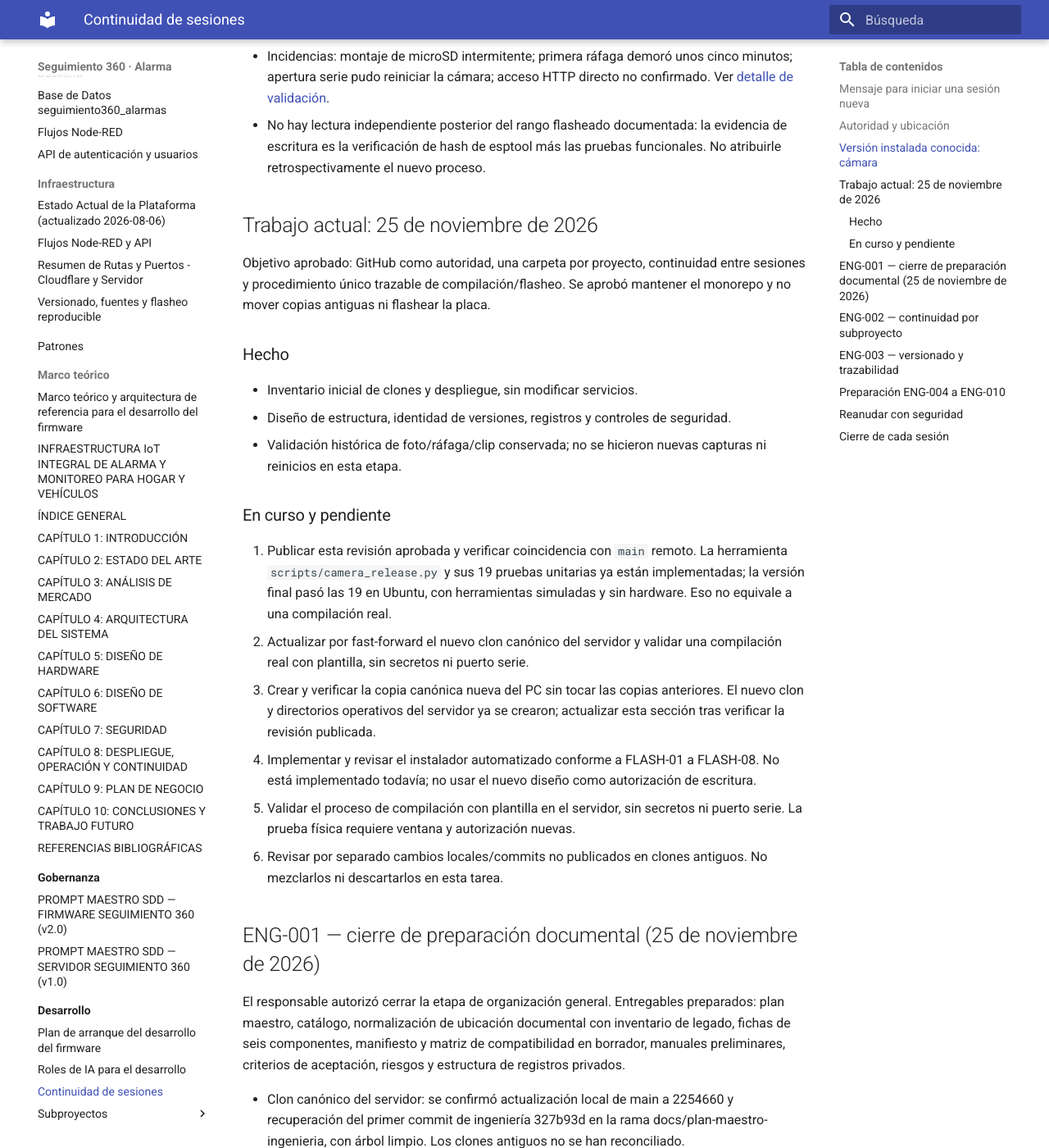
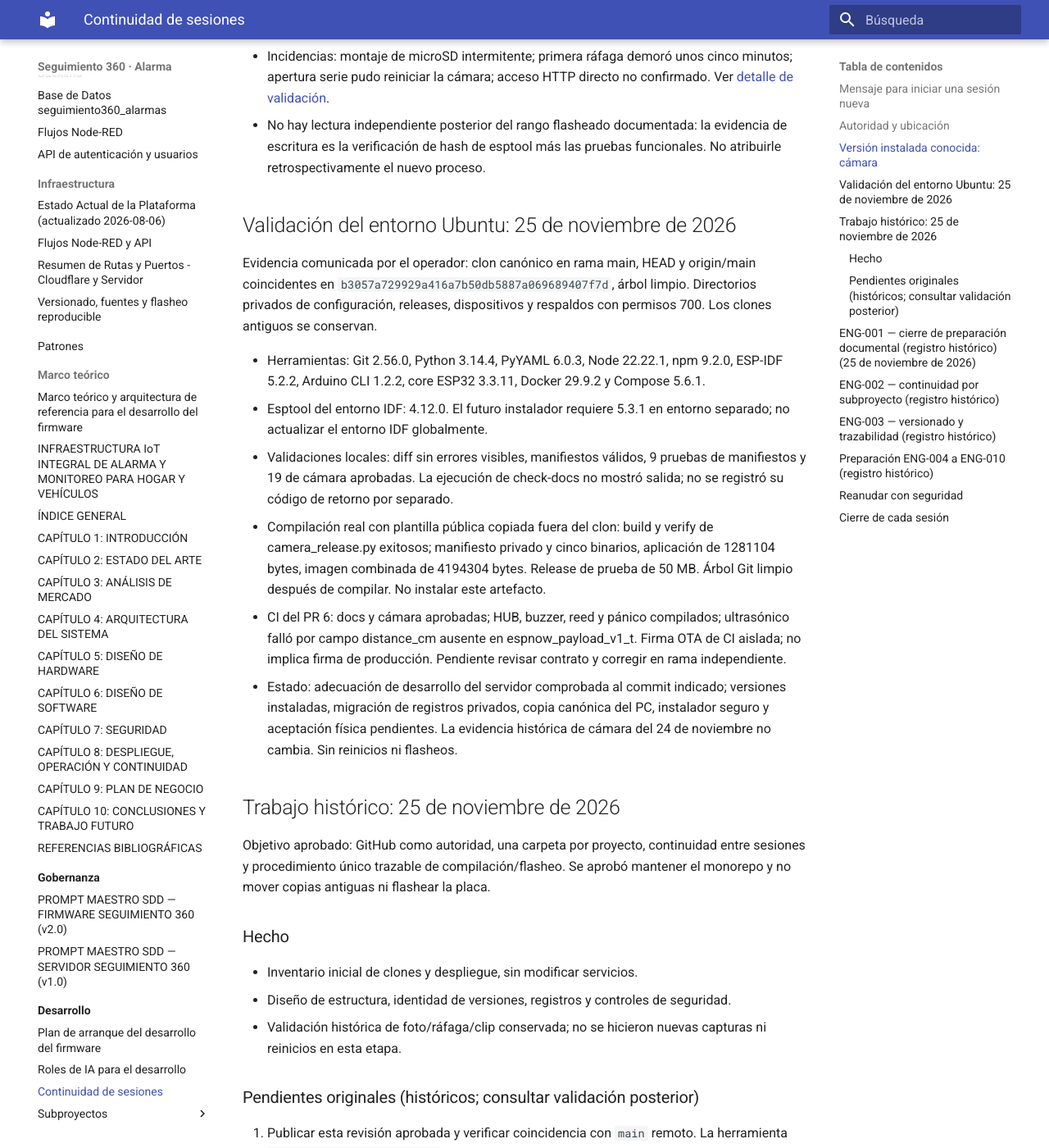
Before and after one commit to khalifa63/seguimiento360-alarma, an MkDocs documentation site: the page built from docs/desarrollo/CONTINUIDAD.md, in a window 1280 px wide and 1400 px high, scrolled down 1440 px. Shown: the whole window at 82% size. Built offline with MkDocs 1.6.1 and Material for MkDocs 9.7.7, drawn with Linux system fonts in a browser that asks for light colours; some of the changed text lies outside the part shown.

Commit message:
docs: registrar validación local de Ubuntu y release de cámara

```diff
--- a/docs/desarrollo/CONTINUIDAD.md
+++ b/docs/desarrollo/CONTINUIDAD.md
@@ -27,7 +27,18 @@ Copia este mensaje y adjunta este archivo, o pide leer su versión actual en Git
 - Incidencias: montaje de microSD intermitente; primera ráfaga demoró unos cinco minutos; apertura serie pudo reiniciar la cámara; acceso HTTP directo no confirmado. Ver [detalle de validación](../firmware/esp32cam-evidence.md).
 - No hay lectura independiente posterior del rango flasheado documentada: la evidencia de escritura es la verificación de hash de esptool más las pruebas funcionales. No atribuirle retrospectivamente el nuevo proceso.
 
-## Trabajo actual: 25 de noviembre de 2026
+## Validación del entorno Ubuntu: 25 de noviembre de 2026
+
+Evidencia comunicada por el operador: clon canónico en rama main, HEAD y origin/main coincidentes en `b3057a729929a416a7b50db5887a069689407f7d`, árbol limpio. Directorios privados de configuración, releases, dispositivos y respaldos con permisos 700. Los clones antiguos se conservan.
+
+- Herramientas: Git 2.56.0, Python 3.14.4, PyYAML 6.0.3, Node 22.22.1, npm 9.2.0, ESP-IDF 5.2.2, Arduino CLI 1.2.2, core ESP32 3.3.11, Docker 29.9.2 y Compose 5.6.1.
+- Esptool del entorno IDF: 4.12.0. El futuro instalador requiere 5.3.1 en entorno separado; no actualizar el entorno IDF globalmente.
+- Validaciones locales: diff sin errores visibles, manifiestos válidos, 9 pruebas de manifiestos y 19 de cámara aprobadas. La ejecución de check-docs no mostró salida; no se registró su código de retorno por separado.
+- Compilación real con plantilla pública copiada fuera del clon: build y verify de camera_release.py exitosos; manifiesto privado y cinco binarios, aplicación de 1281104 bytes, imagen combinada de 4194304 bytes. Release de prueba de 50 MB. Árbol Git limpio después de compilar. No instalar este artefacto.
+- CI del PR 6: docs y cámara aprobadas; HUB, buzzer, reed y pánico compilados; ultrasónico falló por campo distance_cm ausente en espnow_payload_v1_t. Firma OTA de CI aislada; no implica firma de producción. Pendiente revisar contrato y corregir en rama independiente.
+- Estado: adecuación de desarrollo del servidor comprobada al commit indicado; versiones instaladas, migración de registros privados, copia canónica del PC, instalador seguro y aceptación física pendientes. La evidencia histórica de cámara del 24 de noviembre no cambia. Sin reinicios ni flasheos.
+
+## Trabajo histórico: 25 de noviembre de 2026
 
 Objetivo aprobado: GitHub como autoridad, una carpeta por proyecto, continuidad entre sesiones y procedimiento único trazable de compilación/flasheo. Se aprobó mantener el monorepo y no mover copias antiguas ni flashear la placa.
 
@@ -37,7 +48,7 @@ Objetivo aprobado: GitHub como autoridad, una carpeta por proyecto, continuidad
 - Diseño de estructura, identidad de versiones, registros y controles de seguridad.
 - Validación histórica de foto/ráfaga/clip conservada; no se hicieron nuevas capturas ni reinicios en esta etapa.
 
-### En curso y pendiente
+### Pendientes originales (históricos; consultar validación posterior)
 
 1. Publicar esta revisión aprobada y verificar coincidencia con `main` remoto. La herramienta `scripts/camera_release.py` y sus 19 pruebas unitarias ya están implementadas; la versión final pasó las 19 en Ubuntu, con herramientas simuladas y sin hardware. Eso no equivale a una compilación real.
 2. Actualizar por fast-forward el nuevo clon canónico del servidor y validar una compilación real con plantilla, sin secretos ni puerto serie.
@@ -46,7 +57,7 @@ Objetivo aprobado: GitHub como autoridad, una carpeta por proyecto, continuidad
 5. Validar el proceso de compilación con plantilla en el servidor, sin secretos ni puerto serie. La prueba física requiere ventana y autorización nuevas.
 6. Revisar por separado cambios locales/commits no publicados en clones antiguos. No mezclarlos ni descartarlos en esta tarea.
 
-## ENG-001 — cierre de preparación documental (25 de noviembre de 2026)
+## ENG-001 — cierre de preparación documental (registro histórico) (25 de noviembre de 2026)
 
 El responsable autorizó cerrar la etapa de organización general. Entregables preparados: plan maestro, catálogo, normalización de ubicación documental con inventario de legado, fichas de seis componentes, manifiesto y matriz de compatibilidad en borrador, manuales preliminares, criterios de aceptación, riesgos y estructura de registros privados.
 
@@ -58,15 +69,15 @@ El responsable autorizó cerrar la etapa de organización general. Entregables p
 
 Consultar [registro de cierre ENG-001](../ingenieria/ENG-001.md).
 
-## ENG-002 — continuidad por subproyecto
+## ENG-002 — continuidad por subproyecto (registro histórico)
 
 ENG-001 se integró en main mediante PR 3, commit 251d4f6, con Markdownlint, check-docs y MkDocs estricto aprobados en ejecución 45660228480. La sincronización local posterior sigue sin comprobarse. Consultar el [índice de subproyectos](subproyectos/README.md) y [ENG-002](../ingenieria/ENG-002.md) para retomar un área. Los pendientes físicos y operativos anteriores se mantienen.
 
-## ENG-003 — versionado y trazabilidad
+## ENG-003 — versionado y trazabilidad (registro histórico)
 
 ENG-002 se integró en main mediante PR 4, commit b14da120, con CI documental aprobado (45660950832). ENG-003 prepara convenciones de versiones y validación de manifiestos; consultar [ENG-003](../ingenieria/ENG-003.md). La sincronización local y las versiones instaladas siguen pendientes de comprobación.
 
-## Preparación ENG-004 a ENG-010
+## Preparación ENG-004 a ENG-010 (registro histórico)
 
 ENG-003 integrado mediante PR 5, commit 29df7f6; CI documental y de manifiestos aprobadas. ENG-004 tiene PR 6 independiente para compilaciones. Los preparativos de electrónica, CAD, fabricación, infraestructura, banco y aceptación se registran en [estado de hoja de ruta](../ingenieria/ESTADO_ENG.md). No constituyen aceptación física. No se ha comprobado sincronización del servidor.
 
```
Also changed, not shown: docs/desarrollo/subproyectos/camara.md (+3 -1 lines), docs/infraestructura/versionado-y-flasheo.md (+1 -1 lines), docs/ingenieria/ESTADO_ENG.md (+2 -2 lines).
